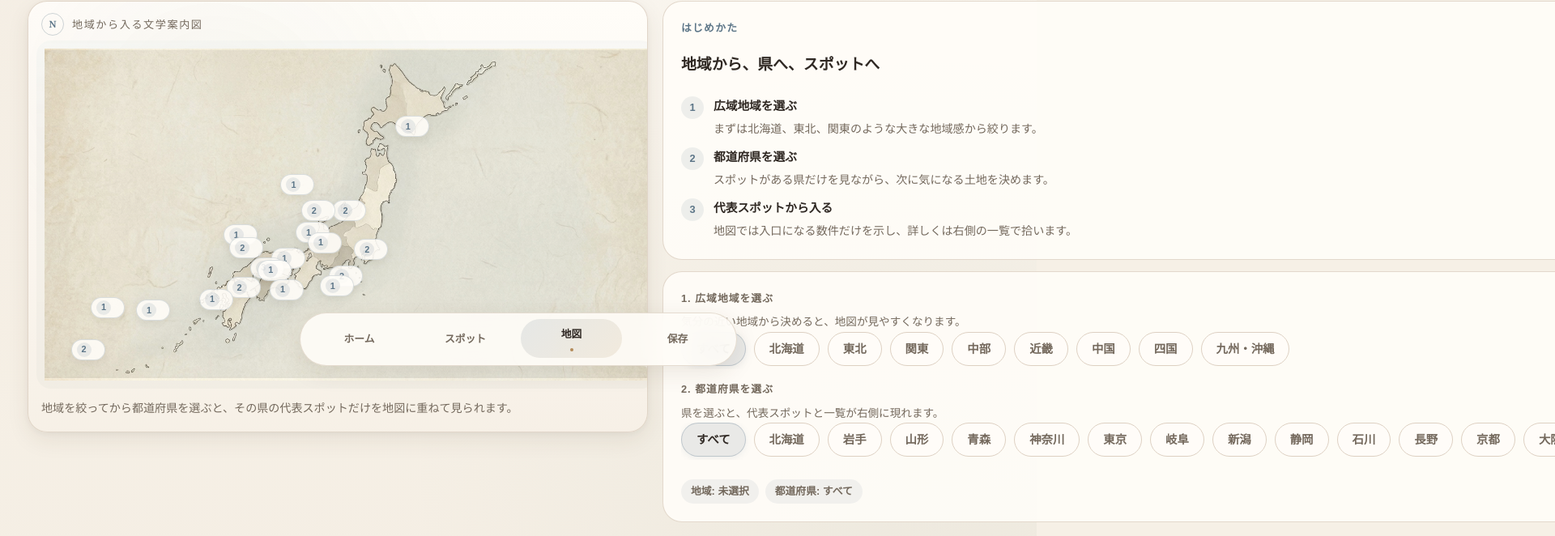
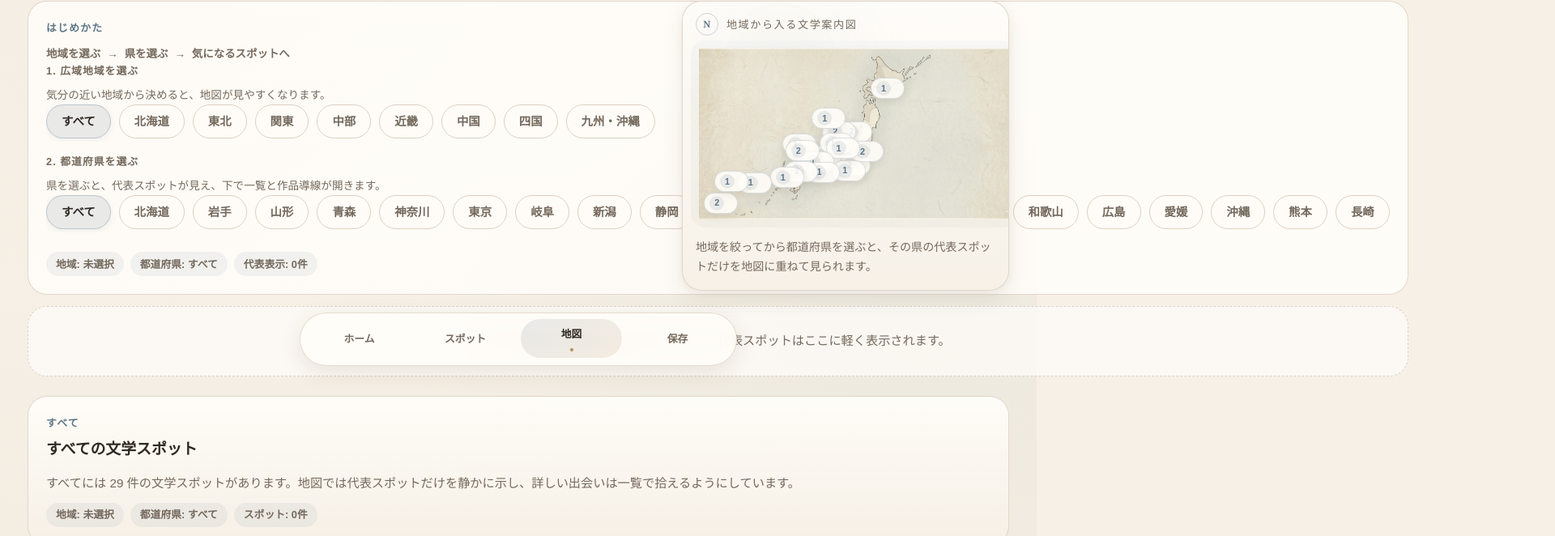
Before and after one commit to ryo909/machi-shosetsu, a React (Vite) app: page /map in a window 1280 px wide. Shown: the part 334-996 px from the top of the page at 81% size, 1920 px wide, since content can reach past the window. Built offline with nearby package versions, Linux system fonts and the light colour scheme.

Commit message:
Refine map page layout flow

```diff
--- a/src/app/routes/MapPage.tsx
+++ b/src/app/routes/MapPage.tsx
@@ -136,41 +136,15 @@ export function MapPage() {
       <section className={pageStyles.section}>
         <div className={pageStyles.mapExplorerStage}>
           <aside className={pageStyles.mapFiltersPanel}>
-            <div className={`${pageStyles.detailBlock} ${pageStyles.filterIntroCard}`}>
+            <div className={pageStyles.detailBlock}>
               <div className={pageStyles.heroRegion}>はじめかた</div>
-              <h2 className={pageStyles.spotTitle}>地域から、県へ、スポットへ</h2>
-              <div className={pageStyles.stepList}>
-                <div className={pageStyles.stepItem}>
-                  <div className={pageStyles.stepNumber}>1</div>
-                  <div className={pageStyles.stepBody}>
-                    <div className={pageStyles.stepTitle}>広域地域を選ぶ</div>
-                    <div className={pageStyles.stepText}>
-                      まずは北海道、東北、関東のような大きな地域感から絞ります。
+              <div className={pageStyles.compactStepRow}>
+                <span>地域を選ぶ</span>
+                <span aria-hidden="true">→</span>
+                <span>県を選ぶ</span>
+                <span aria-hidden="true">→</span>
+                <span>気になるスポットへ</span>
               </div>
-                  </div>
-                </div>
-                <div className={pageStyles.stepItem}>
-                  <div className={pageStyles.stepNumber}>2</div>
-                  <div className={pageStyles.stepBody}>
-                    <div className={pageStyles.stepTitle}>都道府県を選ぶ</div>
-                    <div className={pageStyles.stepText}>
-                      スポットがある県だけを見ながら、次に気になる土地を決めます。
-                    </div>
-                  </div>
-                </div>
-                <div className={pageStyles.stepItem}>
-                  <div className={pageStyles.stepNumber}>3</div>
-                  <div className={pageStyles.stepBody}>
-                    <div className={pageStyles.stepTitle}>代表スポットから入る</div>
-                    <div className={pageStyles.stepText}>
-                      地図では入口になる数件だけを示し、詳しくは右側の一覧で拾います。
-                    </div>
-                  </div>
-                </div>
-              </div>
-            </div>
-
-            <div className={pageStyles.detailBlock}>
               <div className={pageStyles.filterStack}>
                 <div>
                   <div className={pageStyles.filterLabel}>1. 広域地域を選ぶ</div>
@@ -206,7 +180,7 @@ export function MapPage() {
                 <div>
                   <div className={pageStyles.filterLabel}>2. 都道府県を選ぶ</div>
                   <p className={pageStyles.filterHelp}>
-                    県を選ぶと、代表スポットと一覧が右側に現れます。
+                    県を選ぶと、代表スポットが見え、下で一覧と作品導線が開きます。
                   </p>
                   <RegionChipGroup
                     onChange={(nextPrefecture) => {
@@ -239,9 +213,24 @@ export function MapPage() {
                   <div className={pageStyles.summaryPill}>
                     都道府県: {selectedPrefectureOption?.label ?? "未選択"}
                   </div>
+                  <div className={pageStyles.summaryPill}>
+                    代表表示: {representativeSpots.length}件
                   </div>
                 </div>
               </div>
+            </div>
+
+            {selectedSpot && selectedRepresentativeWork ? (
+              <div>
+                <SectionHeading title="代表スポット" meta="ここから入る" />
+                <SelectedSpotPreviewCard
+                  representativeWorkTitle={selectedRepresentativeWork.title}
+                  spot={selectedSpot}
+                />
+              </div>
+            ) : (
+              <EmptyState message="まずは地域と都道府県を選んでください。代表スポットはここに軽く表示されます。" />
+            )}
           </aside>
 
           <div className={pageStyles.mapMainColumn}>
@@ -266,10 +255,11 @@ export function MapPage() {
               selectedSpotId={selectedSpotId}
             />
           </div>
+        </div>
+      </section>
 
-          <aside className={pageStyles.mapDetailsPanel}>
-            <div className={pageStyles.stack}>
-              <div className={pageStyles.detailBlock}>
+      <section className={pageStyles.section}>
+        <div className={`${pageStyles.detailBlock} ${pageStyles.mapSelectionBand}`}>
           <div className={pageStyles.heroRegion}>
             {selectedPrefectureOption?.label ?? "全国から探す"}
           </div>
@@ -281,62 +271,54 @@ export function MapPage() {
           <p className={pageStyles.heroDescription}>{summaryText}</p>
           <div className={pageStyles.selectionSummary}>
             <div className={pageStyles.summaryPill}>
-                    県マーカー: {prefectureSummaries.length}件
+              地域: {region === "all" ? "未選択" : broadRegionLabels[region as keyof typeof broadRegionLabels]}
             </div>
             <div className={pageStyles.summaryPill}>
-                    代表スポット: {representativeSpots.length}件
+              都道府県: {selectedPrefectureOption?.label ?? "未選択"}
+            </div>
+            <div className={pageStyles.summaryPill}>
+              スポット: {prefecture === "all" ? 0 : prefectureSpots.length}件
             </div>
           </div>
         </div>
+      </section>
 
-              {selectedSpot && selectedRepresentativeWork ? (
-                <div>
-                  <SectionHeading
-                    title="まず見るスポット"
-                    meta="県を選んだら、ここから入る"
-                  />
-                  <SelectedSpotPreviewCard
-                    representativeWorkTitle={selectedRepresentativeWork.title}
-                    spot={selectedSpot}
-                  />
-                </div>
-              ) : (
-                <EmptyState message="まずは地域を選び、次に都道府県をひとつ選んでください。県が決まると、入口になる代表スポットと一覧がここに整います。" />
-              )}
-
+      <section className={pageStyles.section}>
         {prefecture !== "all" ? (
           <div>
-                  <SectionHeading
-                    title="この県のスポット一覧"
-                    meta={`${prefectureSpots.length}件`}
-                  />
+            <SectionHeading title="この県のスポット一覧" meta={`${prefectureSpots.length}件`} />
             <MapSpotMiniList
               onSelect={setSelectedSpotId}
               selectedSpotId={selectedSpotId}
               spots={miniListItems}
             />
           </div>
-              ) : null}
+        ) : (
+          <EmptyState message="県を選ぶと、その県のスポット一覧がここに並びます。まずは地図の右側で地域と都道府県を選んでください。" />
+        )}
+      </section>
 
       {relatedWorks.length > 0 ? (
-                <div className={pageStyles.detailBlock}>
-                  <div className={pageStyles.heroRegion}>この県から読みはじめる</div>
-                  <div className={pageStyles.infoList}>
+        <section className={pageStyles.section}>
+          <SectionHeading title="この県から読みはじめる" meta="作品への入口" />
+          <div className={pageStyles.listGrid}>
             {relatedWorks.map(({ spot, work }) => (
-                      <div className={pageStyles.infoItem} key={`${spot.spot_id}-${work.work_id}`}>
-                        <div className={pageStyles.infoLabel}>{spot.display_name}</div>
-                        <Link className={pageStyles.infoValueLink} to={`/works/${work.slug}`}>
-                          {work.title} / {work.author}
+              <Link
+                className={pageStyles.detailBlock}
+                key={`${spot.spot_id}-${work.work_id}`}
+                to={`/works/${work.slug}`}
+              >
+                <div className={pageStyles.heroRegion}>{spot.display_name}</div>
+                <h3 className={pageStyles.spotTitle}>{work.title}</h3>
+                <p className={pageStyles.heroDescription}>
+                  {work.heroCopy ?? work.summary_short}
+                </p>
+                <div className={pageStyles.infoLabel}>{work.author}</div>
               </Link>
-                      </div>
             ))}
           </div>
-                </div>
+        </section>
       ) : null}
-            </div>
-          </aside>
-        </div>
-      </section>
     </div>
   );
 }
--- a/src/styles/pages.module.css
+++ b/src/styles/pages.module.css
@@ -315,6 +315,17 @@ a.detailBlock:hover,
   gap: 12px;
 }
 
+.compactStepRow {
+  display: flex;
+  flex-wrap: wrap;
+  gap: 8px;
+  margin-top: 10px;
+  color: var(--muted);
+  font-size: 0.84rem;
+  font-weight: 600;
+  line-height: 1.6;
+}
+
 .filterLabel {
   margin: 0 0 10px;
   color: var(--muted);
@@ -357,6 +368,7 @@ a.detailBlock:hover,
 .mapExplorerStage {
   display: grid;
   gap: 18px;
+  align-items: start;
 }
 
 .mapFiltersPanel {
@@ -380,6 +392,11 @@ a.detailBlock:hover,
   align-content: start;
   gap: 14px;
   min-width: 0;
+}
+
+.mapSelectionBand {
+  background:
+    linear-gradient(180deg, rgba(255, 253, 249, 0.92), rgba(246, 240, 230, 0.88));
 }
 
 .infoValueLink {
@@ -451,24 +468,15 @@ a.detailBlock:hover,
   }
 
   .mapExplorerStage {
-    grid-template-columns: minmax(0, 1.7fr) minmax(320px, 0.95fr);
-    grid-template-areas:
-      "map filters"
-      "map details";
+    grid-template-columns: minmax(0, 1.72fr) minmax(300px, 0.88fr);
     align-items: start;
   }
 
   .mapMainColumn {
-    grid-area: map;
+    min-width: 0;
   }
 
   .mapFiltersPanel {
-    grid-area: filters;
-    position: sticky;
-    top: 24px;
-  }
-
-  .mapDetailsPanel {
-    grid-area: details;
+    min-width: 0;
   }
 }
```
Lines whose indentation alone changed are shown as unchanged.
